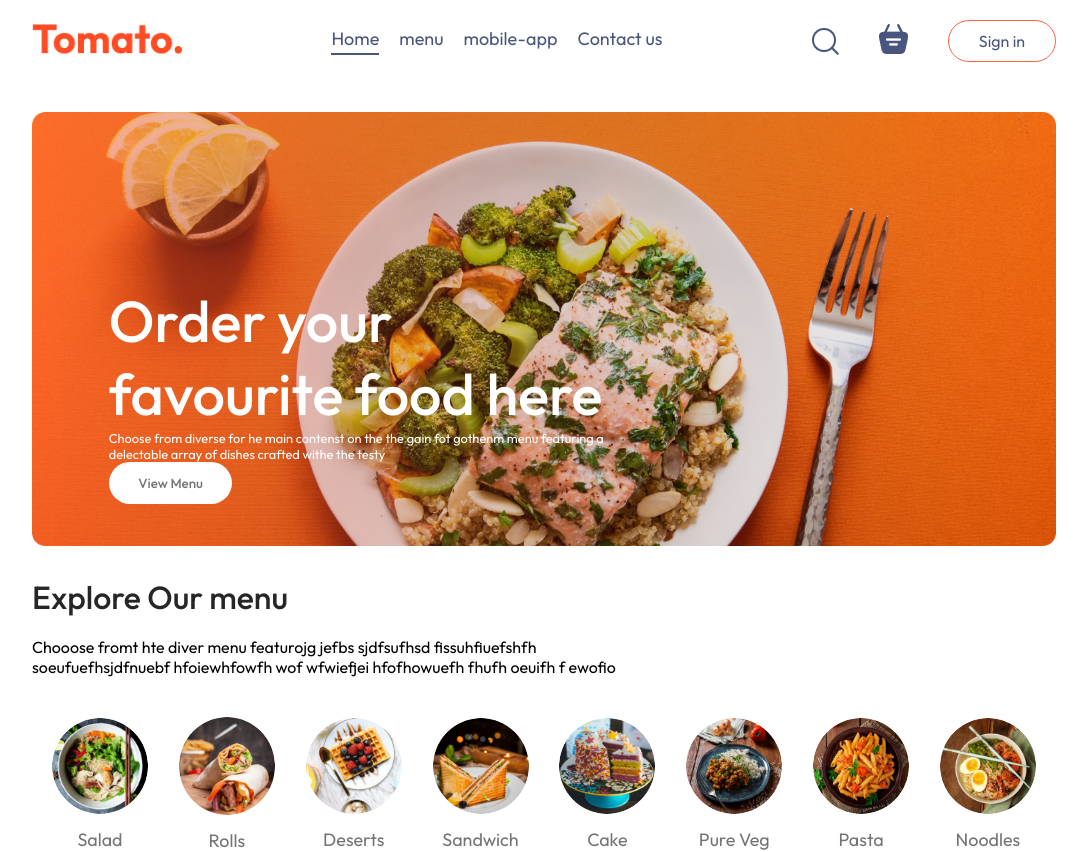
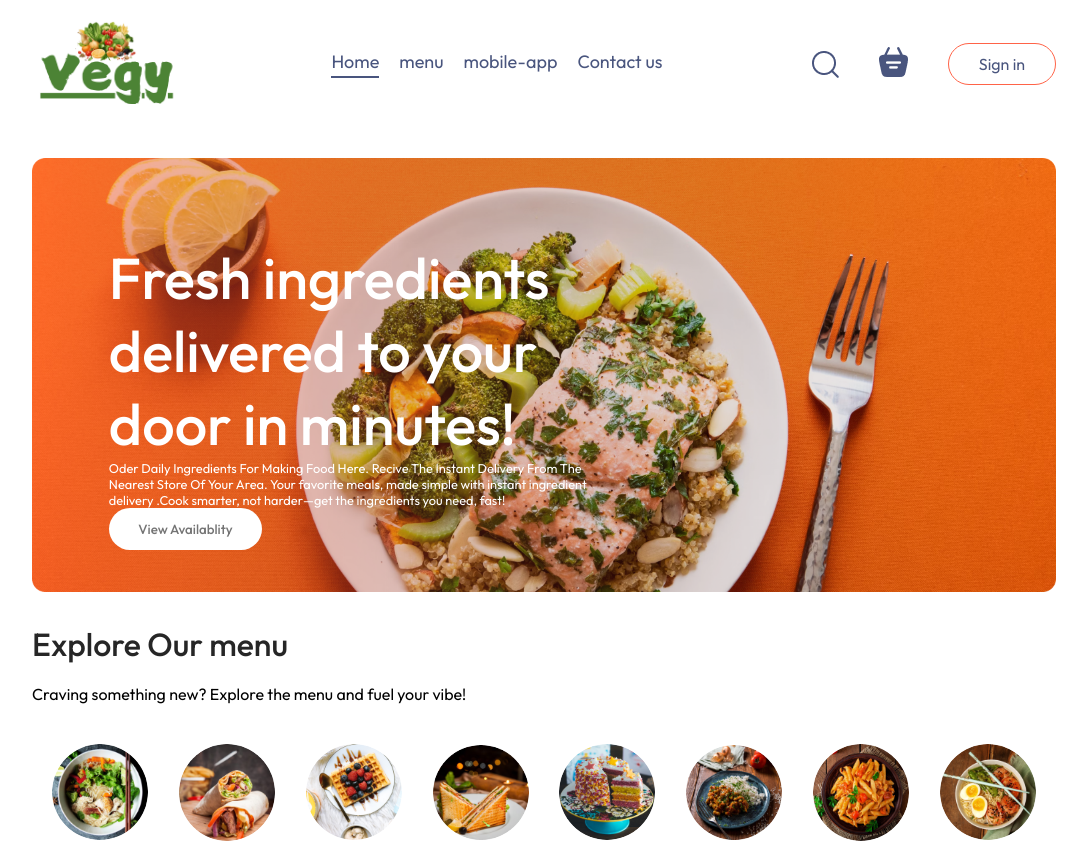
Before and after one commit to AkashD625/Vegy---food-delivery-app, a React (Create React App) app in the folder client/: page / in a window 1280 px wide. Shown: the top 852 px of the page, without its empty margins (96-1183 px from the left). Built offline with nearby package versions, Linux system fonts and the light colour scheme; no server answers.

Commit message:
Completed

```diff
--- a/client/src/components/Navbar/ExploreMenu/ExploreMenu.jsx
+++ b/client/src/components/Navbar/ExploreMenu/ExploreMenu.jsx
@@ -6,9 +6,7 @@ function ExploreMenu({ category, setCategory }) {
     <div className="explore-menu" id="explore-menu">
       <h1>Explore Our menu</h1>
       <p className="explore-menu-text">
-        Chooose fromt hte diver menu featurojg jefbs sjdfsufhsd fissuhfiuefshfh
-        soeufuefhsjdfnuebf hfoiewhfowfh wof wfwiefjei hfofhowuefh fhufh oeuifh f
-        ewofio
+      Craving something new? Explore the menu and fuel your vibe!
       </p>
       <div className="explore-menu-list">
         {menu_list.map((item, index) => {
--- a/client/src/components/Navbar/Footer/Footer.css
+++ b/client/src/components/Navbar/Footer/Footer.css
@@ -21,6 +21,10 @@ flex-direction: column;
 align-items: start;
 gap: 20px;
 }
+.footer-content-left img{
+      width: 20%;
+}
+
 .footer-content-left li, .footer-content-right li,.footer-content-center li{
       list-style: none;
       margin-bottom: 10px;
--- a/client/src/components/Navbar/Header/Header.css
+++ b/client/src/components/Navbar/Header/Header.css
@@ -15,7 +15,7 @@
       max-width: 50%;
       bottom: 10%;
       left: 6vw;
-      animation: fadeIn 5s;
+      animation: fadeIn 2s;
 }
 .header-contents h2{
       font-weight: 500;
--- a/client/src/components/Navbar/Header/Header.jsx
+++ b/client/src/components/Navbar/Header/Header.jsx
@@ -5,9 +5,9 @@ function Header() {
 <div className="header">
 
       <div className="header-contents">
-            <h2>Order your favourite food here</h2>
-            <p>Choose from diverse  for he main contenst on the the gain fot gothenm menu featuring a delectable array of dishes crafted withe the testy</p>
-            <button>View Menu</button>
+            <h2>Fresh ingredients delivered to your door in minutes!</h2>
+            <p>Oder Daily Ingredients For Making Food Here. Recive The Instant Delivery From The Nearest Store Of Your Area. Your favorite meals, made simple with instant ingredient delivery .Cook smarter, not harder—get the ingredients you need, fast!</p>
+            <button><a  href="#explore-menu">View Availablity</a></button>
       </div>
 </div>
   )
```
Also changed, not shown: client/src/assets/logo.png.
